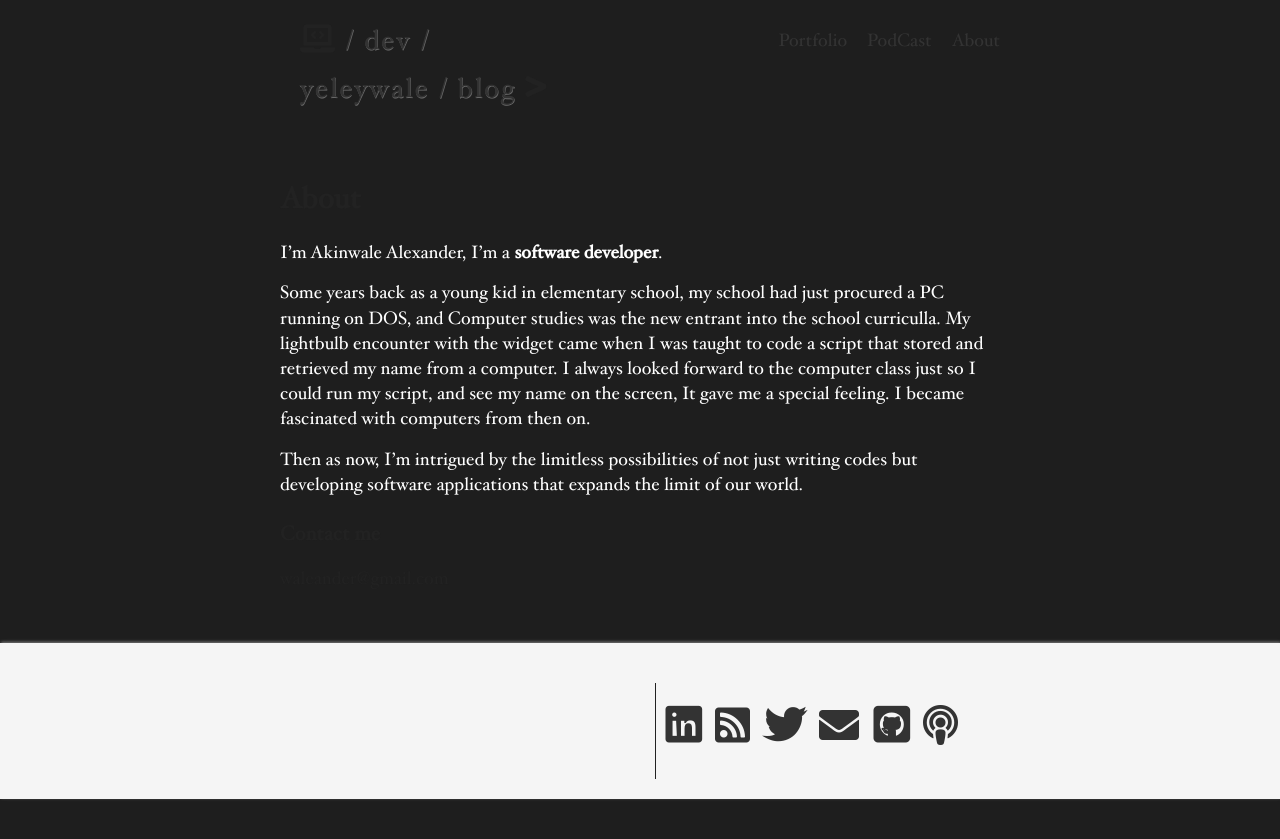
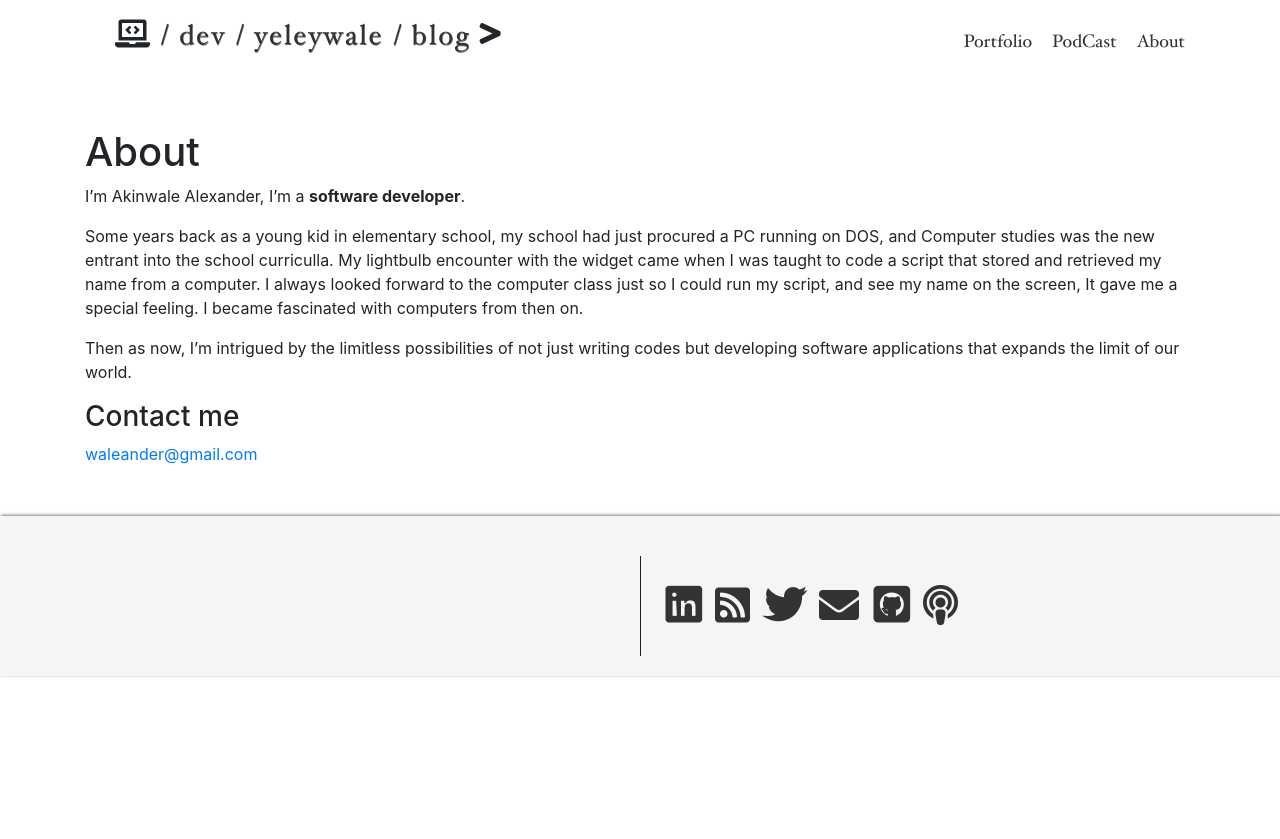
Before and after one commit to yeleywale/yeleywale.github.io, a Jekyll site: the page built from about.md, in a window 1280 px wide. Shown: the top 839 px of the page. Built offline with Jekyll 4.4.1, drawn with Linux system fonts in a browser that asks for light colours; nearby versions of some CDN libraries; comment, search, counter and statistics services are not loaded.

Commit message:
switch back style |

```diff
--- a/_includes/head.html
+++ b/_includes/head.html
@@ -19,7 +19,7 @@
 <meta name="theme-color" content="#ffffff">
 <meta name="theme-color" content="#ffffff">
 <meta charset="UTF-8">
+<link rel="stylesheet" type="text/css" href="{{ site.baseurl }}/style.css" />
 <link rel="stylesheet" href="https://stackpath.bootstrapcdn.com/bootstrap/4.1.3/css/bootstrap.min.css" integrity="sha384-MCw98/SFnGE8fJT3GXwEOngsV7Zt27NXFoaoApmYm81iuXoPkFOJwJ8ERdknLPMO" crossorigin="anonymous">
-<link rel="stylesheet" type="text/css" href="{{ site.baseurl }}/style.css" />
 <link rel="alternate" type="application/rss+xml" title="{{ site.name }} - {{ post.title }}" href="{{ site.baseurl }}/feed.xml" />
 <link rel="stylesheet" href="https://use.fontawesome.com/releases/v5.3.1/css/all.css" integrity="sha384-mzrmE5qonljUremFsqc01SB46JvROS7bZs3IO2EmfFsd15uHvIt+Y8vEf7N7fWAU" crossorigin="anonymous"> {% seo %}
```
